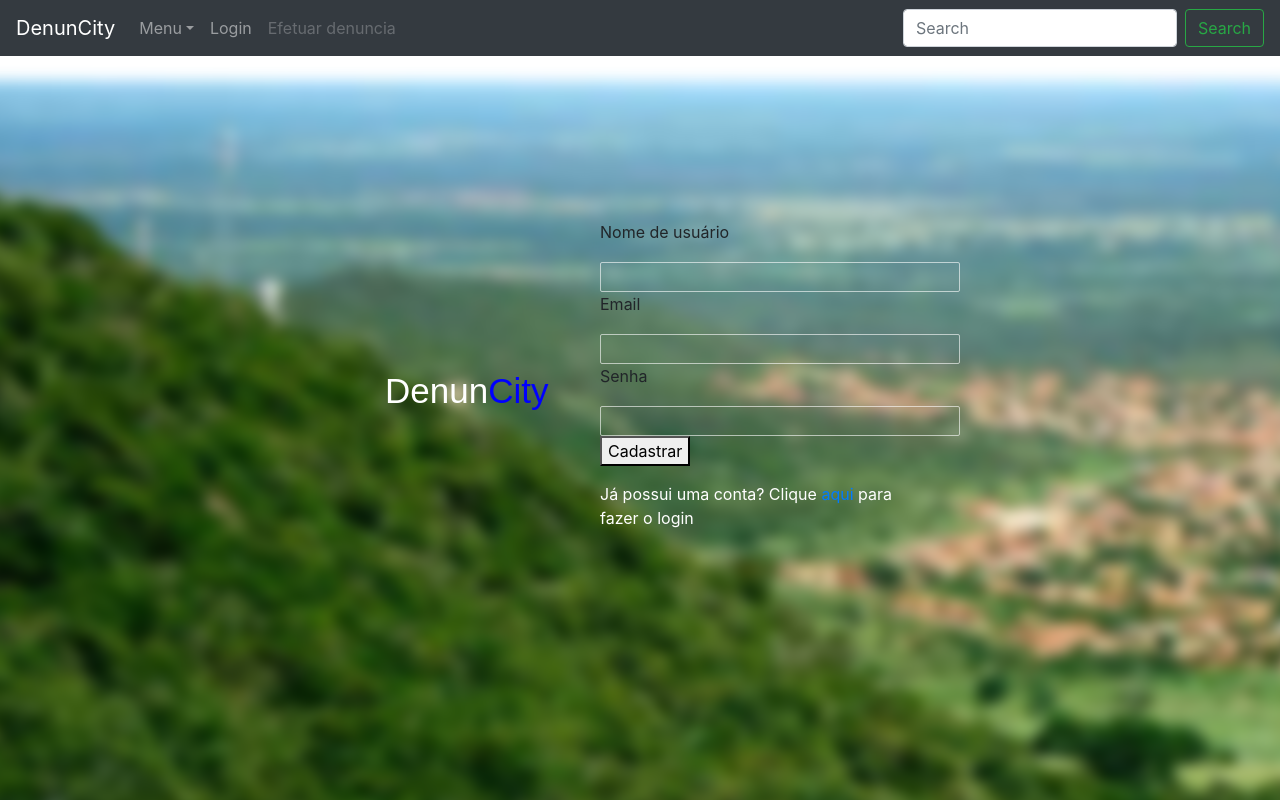
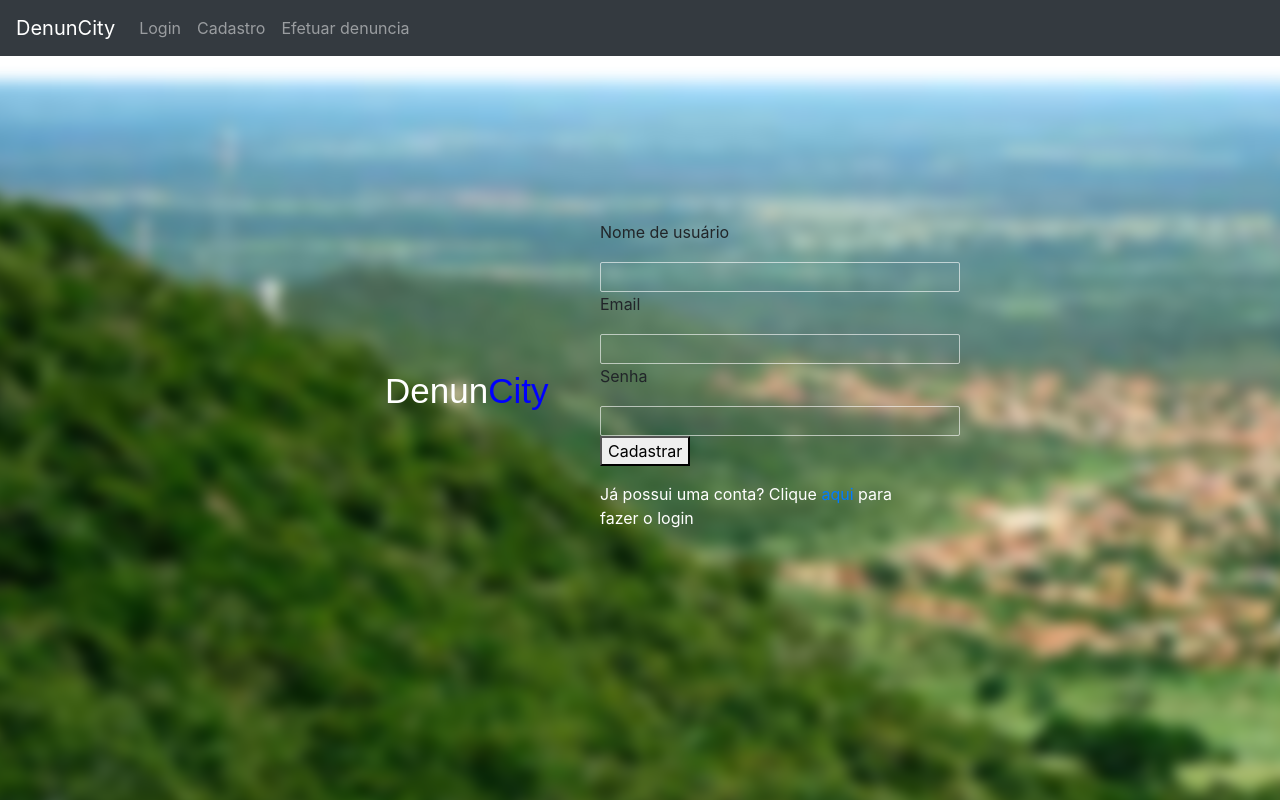
Before and after one commit to brunomalheiros/projeto, a Flask app: page /cadastro in a window 1280 px wide. Run offline with Flask 2, Linux system fonts and the light colour scheme; some libraries are stand-ins or nearby versions.

Commit message:
Pequena alteração no formulario e configuração do menu

```diff
--- a/templates/cadastro.html
+++ b/templates/cadastro.html
@@ -17,28 +17,26 @@
 			  <span class="navbar-toggler-icon"></span>
 			</button>
 			<div class="collapse navbar-collapse" id="navbarTogglerDemo01">
-			<a class="navbar-brand" href="../index.html">DenunCity</a>
+			  <a class="navbar-brand" href="{{url_for('home')}}">DenunCity</a>
 			  <ul class="navbar-nav mr-auto mt-2 mt-lg-0">
 			  <li class="nav-item dropdown">
-				<a class="nav-link dropdown-toggle" data-toggle="dropdown" href="#" role="button" aria-haspopup="true" aria-expanded="false">Menu</a>
-				<div class="dropdown-menu">
-				  <a class="dropdown-item" href="#">Efetuar denuncia</a>
-				  <a class="dropdown-item" href="../_login/login.html">Login</a>
-				  <a class="dropdown-item" href="#">Cadastro</a>
-				  <a class="dropdown-item" href="#">Quem somos</a>
-				</div>
+
 			   </li>
 				<li class="nav-item">
-				<a class="nav-link" href="../_login/login.html">Login</a>
+				  <a class="nav-link" href="{{url_for('login')}}">Login</a>
 				</li>
 				<li class="nav-item">
-				<a class="nav-link disabled" href="#" tabindex="-1" aria-disabled="true">Efetuar denuncia</a>
+				  <a class="nav-link" href="{{url_for('cadastro')}}">Cadastro</a>
+				</li>
+				<li class="nav-item">
+				  {% if current_user.is_authenticated %}
+							<a class="nav-link" href="{{url_for('denuncia')}}">Efetuar denuncia</a>
+						{% else %}
+							<a class="nav-link" href="{{url_for('login')}}">Efetuar denuncia</a>
+						{% endif %}
 				</li>
 			  </ul>
-			<form class="form-inline my-2 my-lg-0">
-			  <input class="form-control mr-sm-2" type="search" placeholder="Search" aria-label="Search">
-			  <button class="btn btn-outline-success my-2 my-sm-0" type="submit">Search</button>
-			</form>
+
 			</div>
 		  </nav>
 
@@ -53,14 +51,14 @@
 					{{ form.hidden_tag() }}
 
 					{{form.username.label}}
-					{{form.username(class_="input")}}
+					{{form.username}}
 
 					{{form.email.label}}
-				    {{form.email(class_="input")}}
+				    {{form.email}}
 
 
 					{{form.senha.label}}
-					{{form.senha(class_="input")}}
+					{{form.senha}}
 
 					<button class-type="submit" class=""> Cadastrar</button>
 
```
Lines whose indentation alone changed are shown as unchanged.
